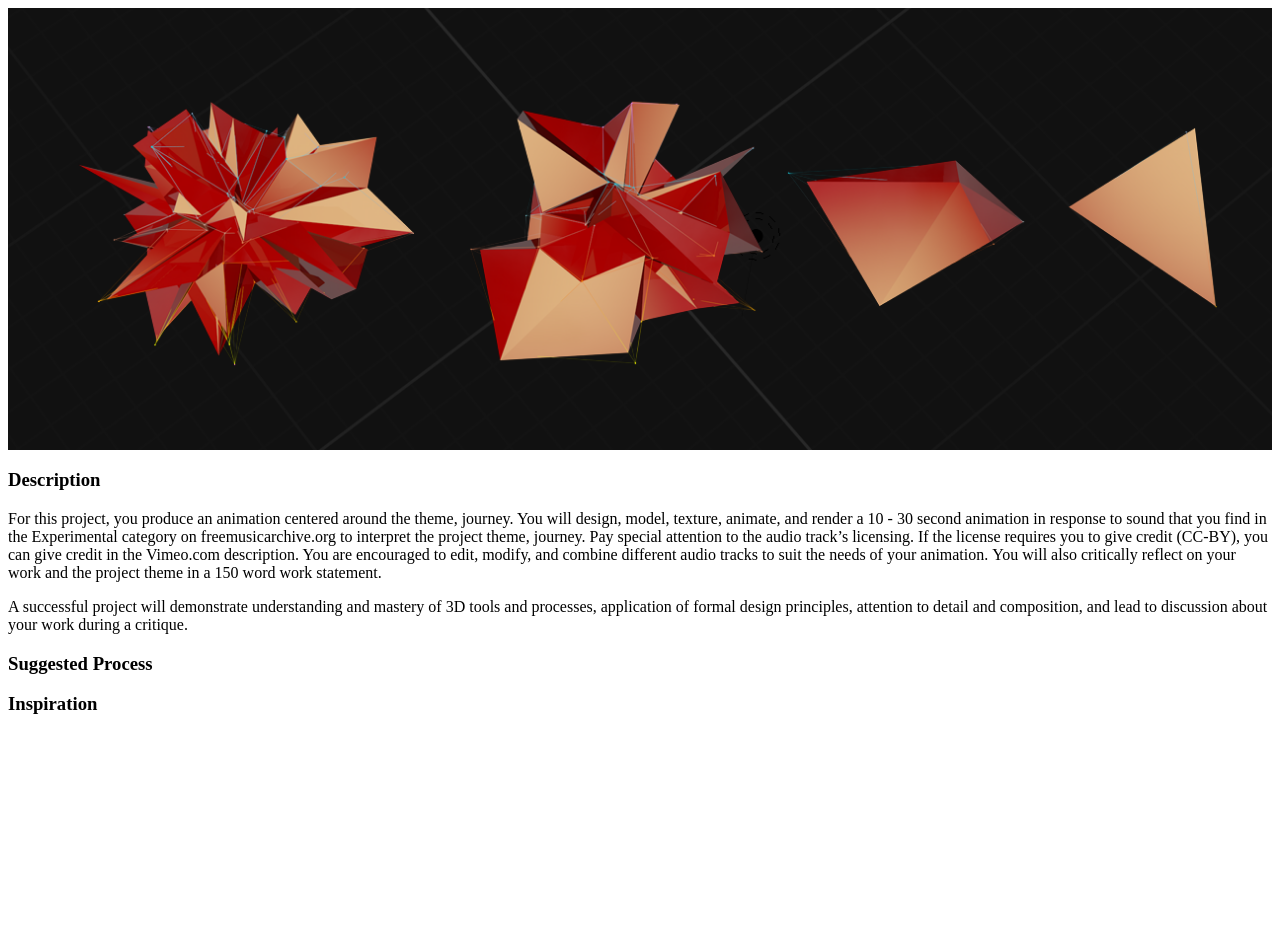
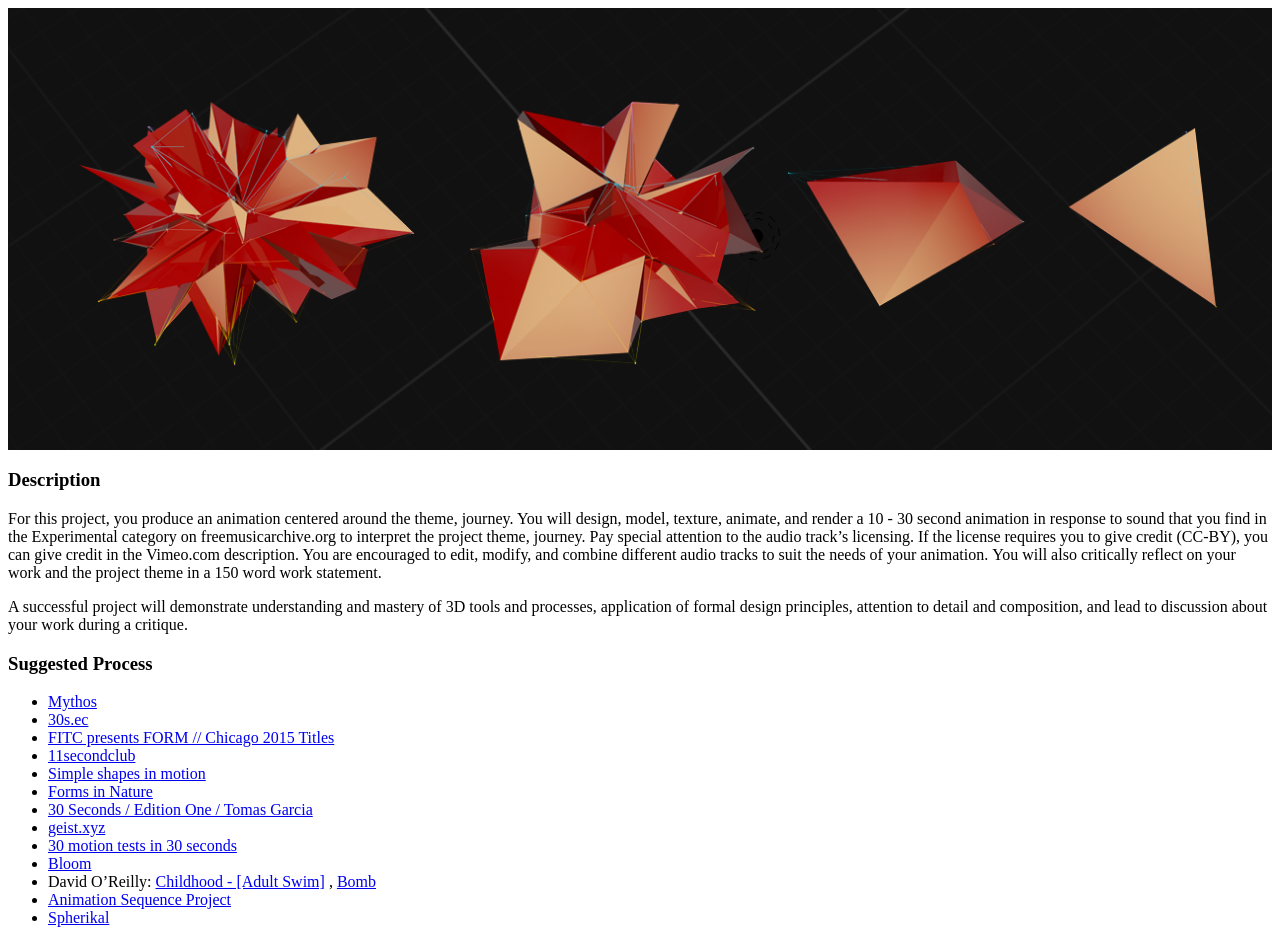
Before and after one commit to michael-collins/hax-oer, a website: page pages/page-01/index.html in a window 1280 px wide. Before the commit the page ends 800 px from the top, so only its background shows below. Drawn offline with Linux system fonts and the light colour scheme; files whose address does not match are found by name.

Commit message:
Page updated: 3D Animation Project (item-4436601a-b418-4e0c-889e-f9c282940e7e)

```diff
--- a/atom.xml
+++ b/atom.xml
@@ -11,7 +11,7 @@
   <entry>
     <title>3D Animation Project</title>
     <id>/page-01</id>
-    <updated>2019-03-26T20:46:54-06:00</updated>
+    <updated>2019-03-26T20:52:23-06:00</updated>
     <published>2019-03-26T12:42:16-06:00</published>
     <summary>DescriptionFor this project, you produce an animation centered around the theme, journey. You will design, model, texture, animate, and render a 10 - 30 second animation in response to sound that you</summary>
     <link href="/page-01"/>
--- a/pages/page-01/index.html
+++ b/pages/page-01/index.html
@@ -3,4 +3,31 @@
 <p><span style="caret-color: rgb(0, 0, 0);">A successful project will demonstrate understanding and mastery of 3D tools and processes, application of formal design principles, attention to detail and composition, and lead to discussion about your work during a critique.<br/></span></p>
 <h3 class="hax-active"><span style="caret-color: rgb(0, 0, 0);">Suggested Process</span></h3>
 <task-list name="To Do:" _resource-link="[object HTMLLinkElement]" typeof="oer:SupportingMaterial" resource="#dfed019c-ba6b-dec8-978e" prefix="oer:http://oerschema.org/ schema:http://schema.org/ dc:http://purl.org/dc/terms/ foaf:http://xmlns.com/foaf/0.1/ cc:http://creativecommons.org/ns# bib:http://bib.schema.org " style="width: 100%;" tasks="[{&quot;name&quot;:&quot;Sound identification;&quot;,&quot;link&quot;:null},{&quot;name&quot;:&quot;reference gathering, visual research, and concept development;&quot;,&quot;link&quot;:null},{&quot;name&quot;:&quot;modeling, surfaces, and texture map production;&quot;,&quot;link&quot;:null},{&quot;name&quot;:&quot;animation;&quot;,&quot;link&quot;:null},{&quot;name&quot;:&quot;animatic editing;&quot;,&quot;link&quot;:null},{&quot;name&quot;:&quot;lighting;&quot;,&quot;link&quot;:null},{&quot;name&quot;:&quot;rendering;&quot;,&quot;link&quot;:null},{&quot;name&quot;:&quot;feedback and iterative improvement;&quot;,&quot;link&quot;:null},{&quot;name&quot;:&quot;color grading and finishing;&quot;,&quot;link&quot;:null},{&quot;name&quot;:&quot;and writing reflection.&quot;,&quot;link&quot;:null}]"></task-list>
-<h3><span style="caret-color: rgb(0, 0, 0);">Inspiration</span></h3>
+<ul><li><span style="caret-color: rgb(0, 0, 0);"><a href="https://vimeo.com/271020658">Mythos</a>
+</span></li>
+<li><a href="http://30s.ec/">30s.ec</a>
+</li>
+<li><a href="https://vimeo.com/143914234">FITC presents FORM // Chicago 2015 Titles</a>
+</li>
+<li><a href="http://www.11secondclub.com/competitions">11secondclub</a>
+</li>
+<li><a href="https://vimeo.com/150594088">Simple shapes in motion</a>
+</li>
+<li><a href="https://vimeo.com/155262093">Forms in Nature</a>
+</li>
+<li><a href="https://vimeo.com/130886893">30 Seconds / Edition One / Tomas Garcia</a>
+</li>
+<li><a href="https://vimeo.com/150824660">geist.xyz</a>
+</li>
+<li><a href="https://vimeo.com/17411241">30 motion tests in 30 seconds</a>
+</li>
+<li><a href="https://vimeo.com/141974554">Bloom</a>
+</li>
+<li>David O’Reilly: <a href="https://vimeo.com/103551096">Childhood - [Adult Swim]</a>
+, <a href="https://vimeo.com/104756258">Bomb</a>
+</li>
+<li><a href="Animation Sequence Project">Animation Sequence Project</a>
+</li>
+<li><a href="Spherikal">Spherikal</a>
+</li>
+</ul>
--- a/site.json
+++ b/site.json
@@ -71,7 +71,7 @@
             "description": "DescriptionFor this project, you produce an animation centered around the theme, journey. You will design, model, texture, animate, and render a 10 - 30 second animation in response to sound that you",
             "metadata": {
                 "created": 1553625736,
-                "updated": 1553654814,
+                "updated": 1553655143,
                 "files": [
                     {
                         "path": "\/var\/www\/html\/_sites\/oer-01\/files\/3d-animation-project.png",
```
